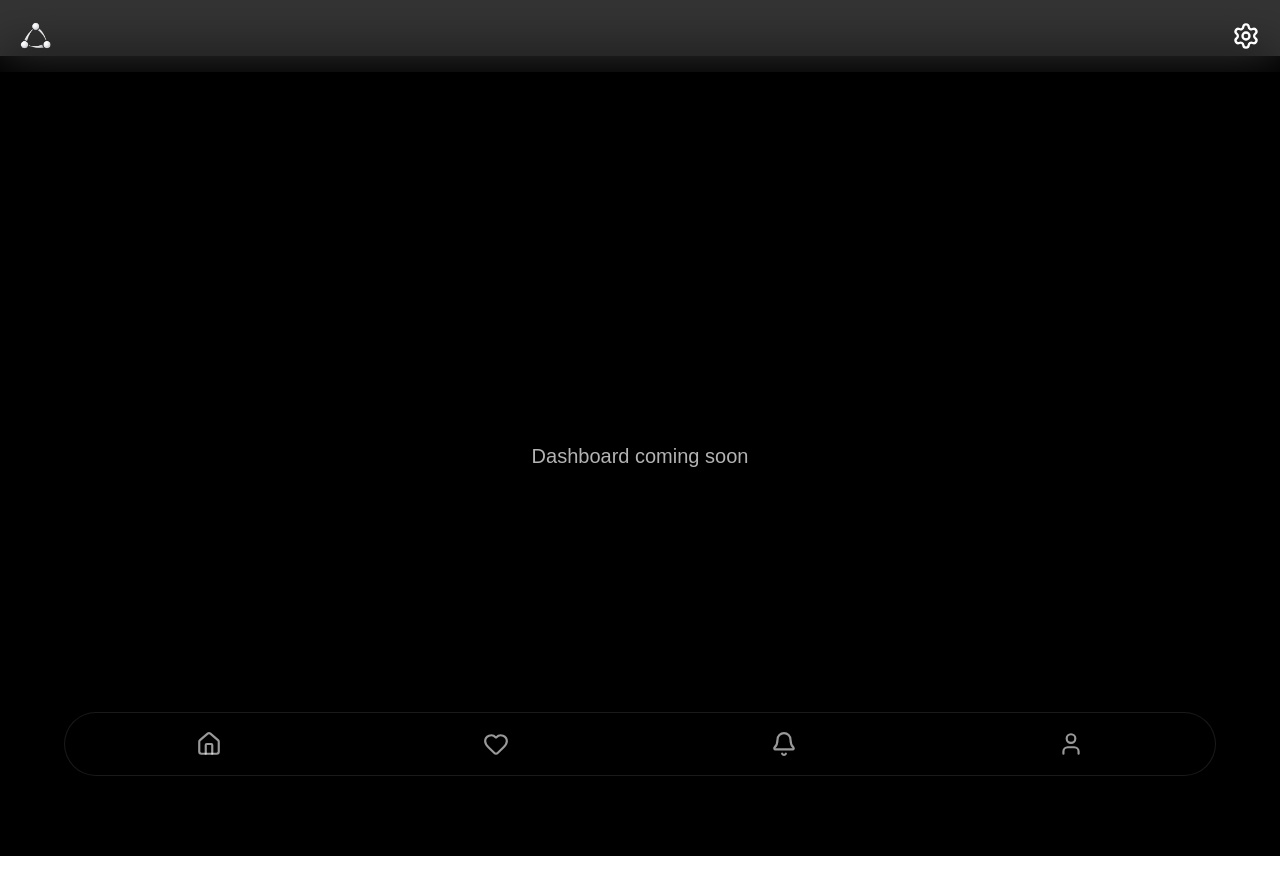
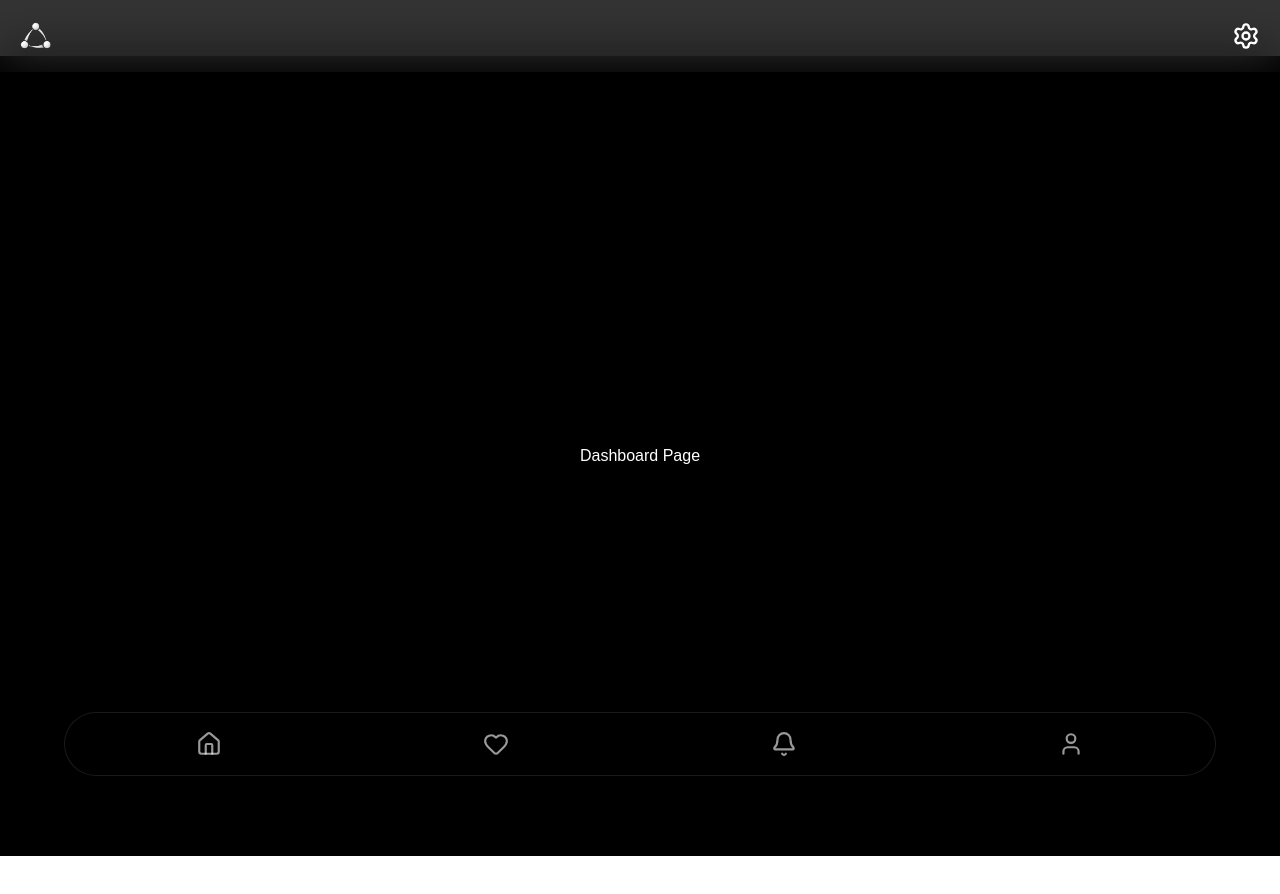
Before and after one commit to Ajsawai2/lafzo, a Next.js app: page /dashboard in a window 1280 px wide. Shown: the top 894 px of the page. Built offline with nearby package versions, Linux system fonts and the light colour scheme.

Commit message:
fix dashboard build oerror

```diff
--- a/app/dashboard/page.tsx
+++ b/app/dashboard/page.tsx
@@ -2,8 +2,8 @@
 
 export default function DashboardPage() {
   return (
-    <main className="min-h-screen bg-black text-white flex items-center justify-center">
-      <h1 className="text-xl opacity-70">Dashboard coming soon</h1>
-    </main>
+    <div className="min-h-screen bg-black text-white flex items-center justify-center">
+      Dashboard Page
+    </div>
   )
 }
```
